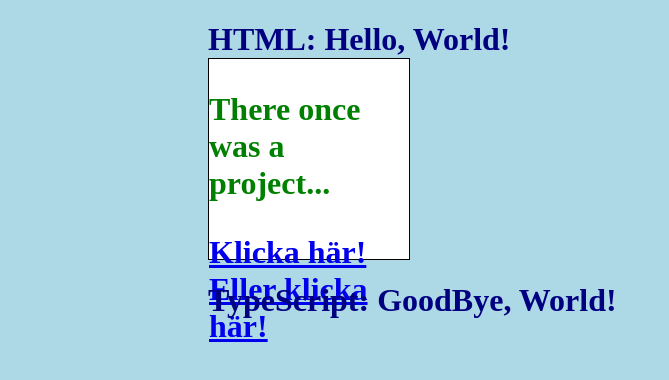
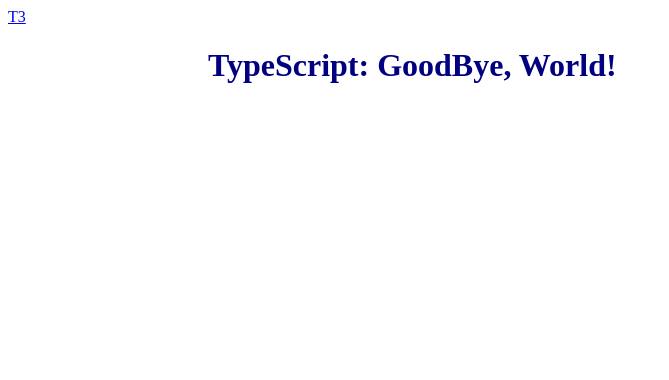
Before and after one commit to MaxPetersson/tictactoe, a website with bundled scripts: page index.html in a window 1280 px wide. Shown: the whole page, without its empty margins (0-669 px from the left). Built offline with nearby package versions, Linux system fonts and the light colour scheme.

Commit message:
remove some garbage

```diff
--- a/index.html
+++ b/index.html
@@ -11,12 +11,7 @@
 </head>
 
 <body>
-    <h1>HTML: Hello, World!</h>
-        <div class="mainPageDiv">
-            <p>There once was a project...</p>
-            <a href="tictactoe/tictactoe.html">Klicka här!</a>
-            <a href="dice/dice.html">Eller klicka här!</a>
-        </div>
+    <a href="tictactoe/tictactoe.html">T3</a>
 </body>
 
 </html>
--- a/styles/main.css
+++ b/styles/main.css
@@ -1,7 +1,7 @@
 @import url("fonts.css");
 
 body {
-  background-color: lightblue;
+  background-color: white;
 }
 
 .mainPageDiv {
--- a/tictactoe/styles/gameboard.css
+++ b/tictactoe/styles/gameboard.css
@@ -1,5 +1,5 @@
 body {
-    background-color: lightblue;
+    background-color: white;
 }
 
 .gameSquare {
```
